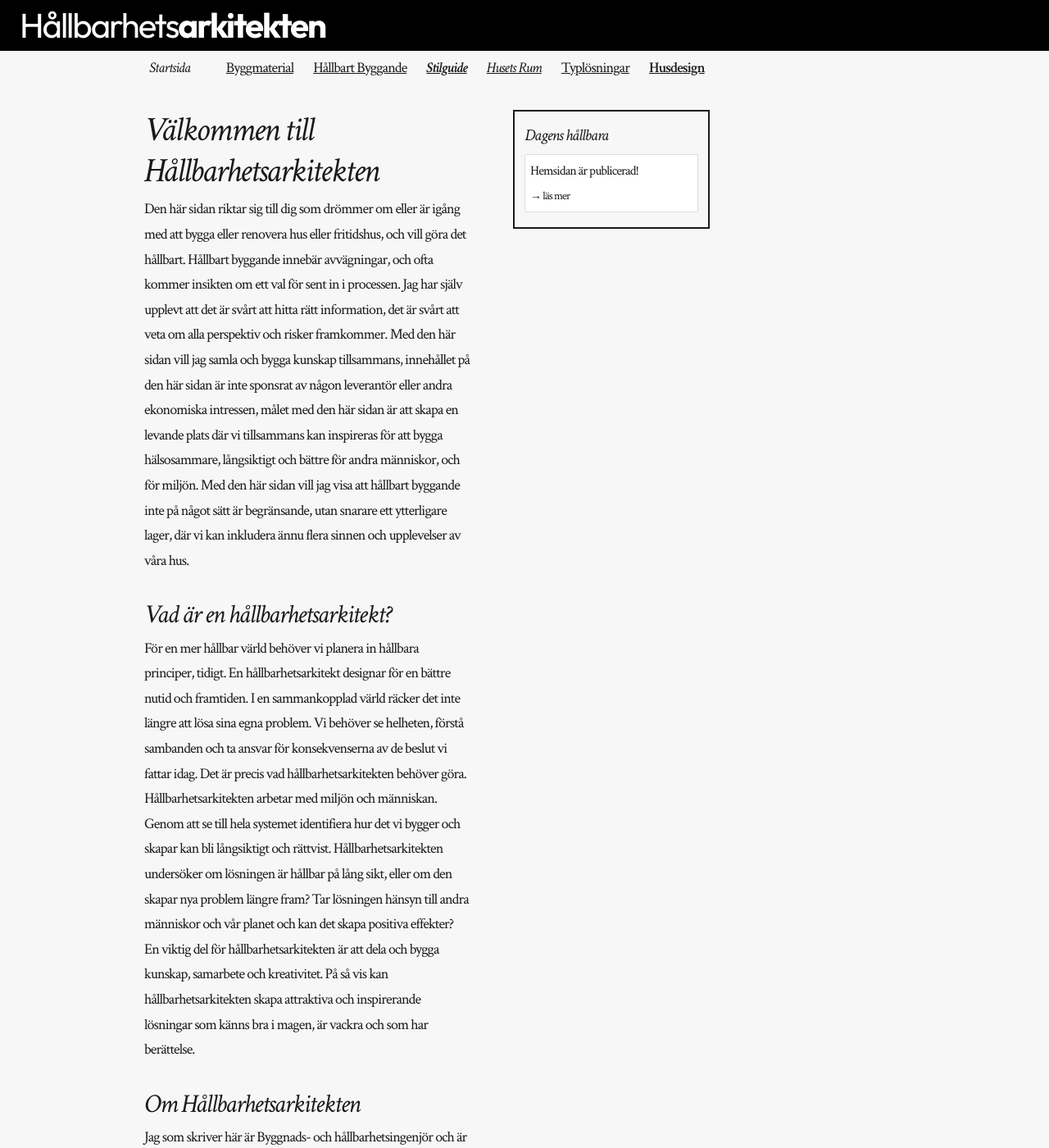
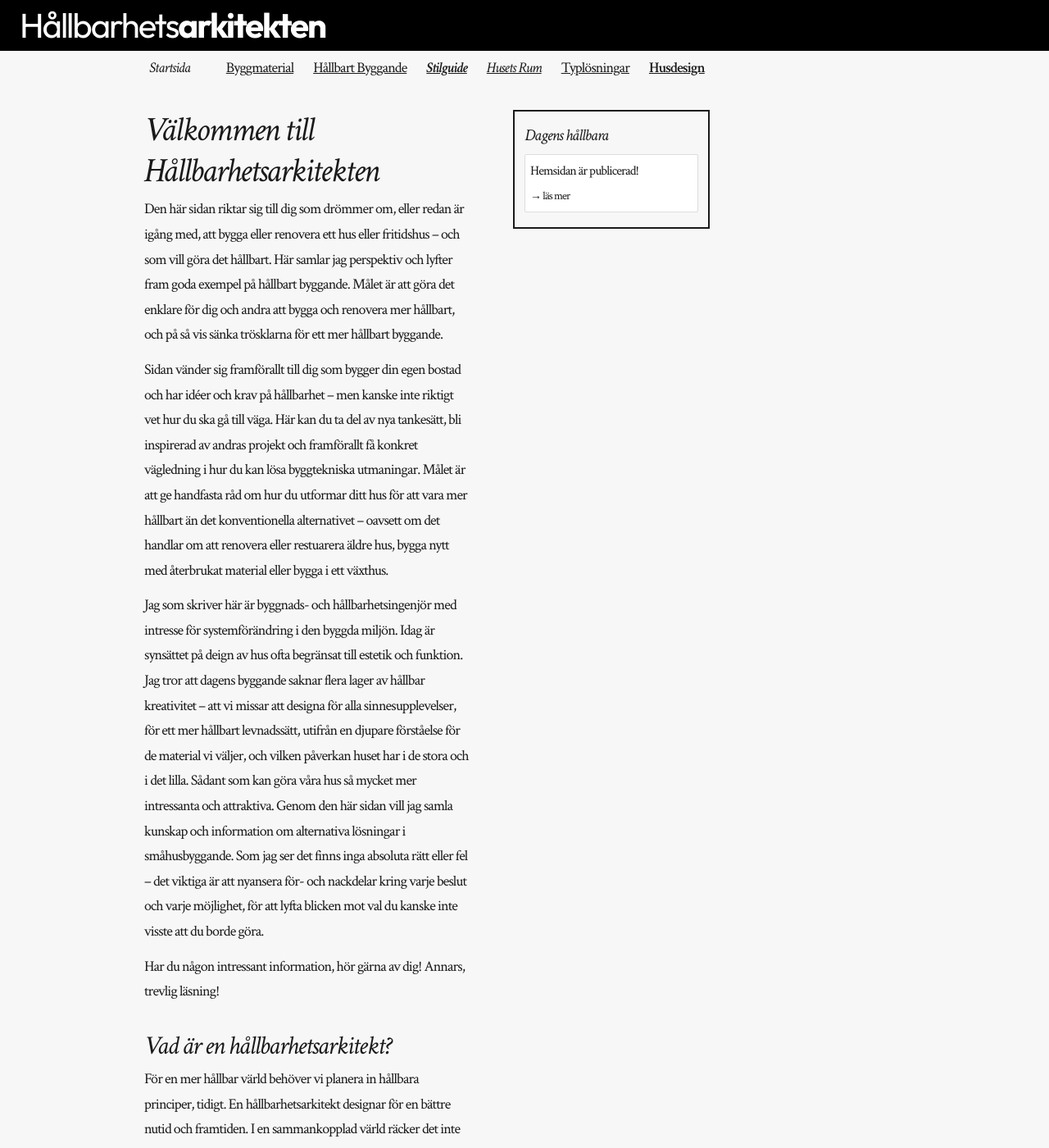
Before and after one commit to rikardv/rikardv.github.io, a Jekyll site: the page built from index.md, in a window 1280 px wide and 1400 px high. Shown: the whole window at 82% size. Built offline with Jekyll 4.4.1, drawn with Linux system fonts in a browser that asks for light colours.

Commit message:
Update index.md
Startsida, textuppdatering

```diff
--- a/index.md
+++ b/index.md
@@ -3,5 +3,12 @@ layout: home
 title: Startsida
 ---
 
-Den här sidan riktar sig till dig som drömmer om eller är igång med att bygga eller renovera hus eller fritidshus, och vill göra det hållbart. Hållbart byggande innebär avvägningar, och ofta kommer insikten om ett val för sent in i processen. Jag har själv upplevt att det är svårt att hitta rätt information, det är svårt att veta om alla perspektiv och risker framkommer.
-Med den här sidan vill jag samla och bygga kunskap tillsammans, innehållet på den här sidan är inte sponsrat av någon leverantör eller andra ekonomiska intressen, målet med den här sidan är att skapa en levande plats där vi tillsammans kan inspireras för att bygga hälsosammare, långsiktigt och bättre för andra människor, och för miljön. Med den här sidan vill jag visa att hållbart byggande inte på något sätt är begränsande, utan snarare ett ytterligare lager, där vi kan inkludera ännu flera sinnen och upplevelser av våra hus.
+Den här sidan riktar sig till dig som drömmer om, eller redan är igång med, att bygga eller renovera ett hus eller fritidshus – och som vill göra det hållbart. Här samlar jag perspektiv och lyfter fram goda exempel på hållbart byggande. Målet är att göra det enklare för dig och andra att bygga och renovera mer hållbart, och på så vis sänka trösklarna för ett mer hållbart byggande.
+
+Sidan vänder sig framförallt till dig som bygger din egen bostad och har idéer och krav på hållbarhet – men kanske inte riktigt vet hur du ska gå till väga. Här kan du ta del av nya tankesätt, bli inspirerad av andras projekt och framförallt få konkret vägledning i hur du kan lösa byggtekniska utmaningar. Målet är att ge handfasta råd om hur du utformar ditt hus för att vara mer hållbart än det konventionella alternativet – oavsett om det handlar om att renovera eller restuarera äldre hus, bygga nytt med återbrukat material eller bygga i ett växthus.
+
+Jag som skriver här är byggnads- och hållbarhetsingenjör med intresse för systemförändring i den byggda miljön. Idag är synsättet på deign av hus ofta begränsat till estetik och funktion. Jag tror att dagens byggande saknar flera lager av hållbar kreativitet – att vi missar att designa för alla sinnesupplevelser, för ett mer hållbart levnadssätt, utifrån en djupare förståelse för de material vi väljer, och vilken påverkan huset har i de stora och i det lilla. Sådant som kan göra våra hus så mycket mer intressanta och attraktiva.
+Genom den här sidan vill jag samla kunskap och information om alternativa lösningar i småhusbyggande. Som jag ser det finns inga absoluta rätt eller fel – det viktiga är att nyansera för- och nackdelar kring varje beslut och varje möjlighet, för att lyfta blicken mot val du kanske inte visste att du borde göra.
+
+Har du någon intressant information, hör gärna av dig!
+Annars, trevlig läsning!
```
